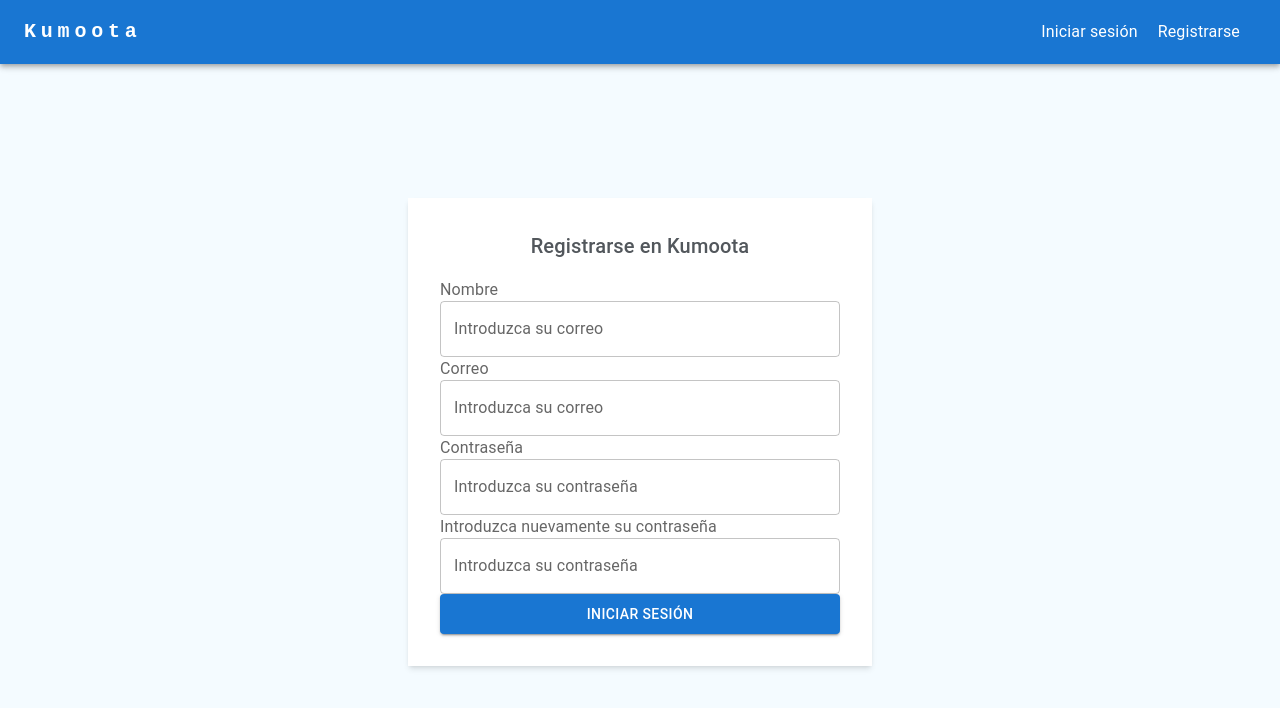
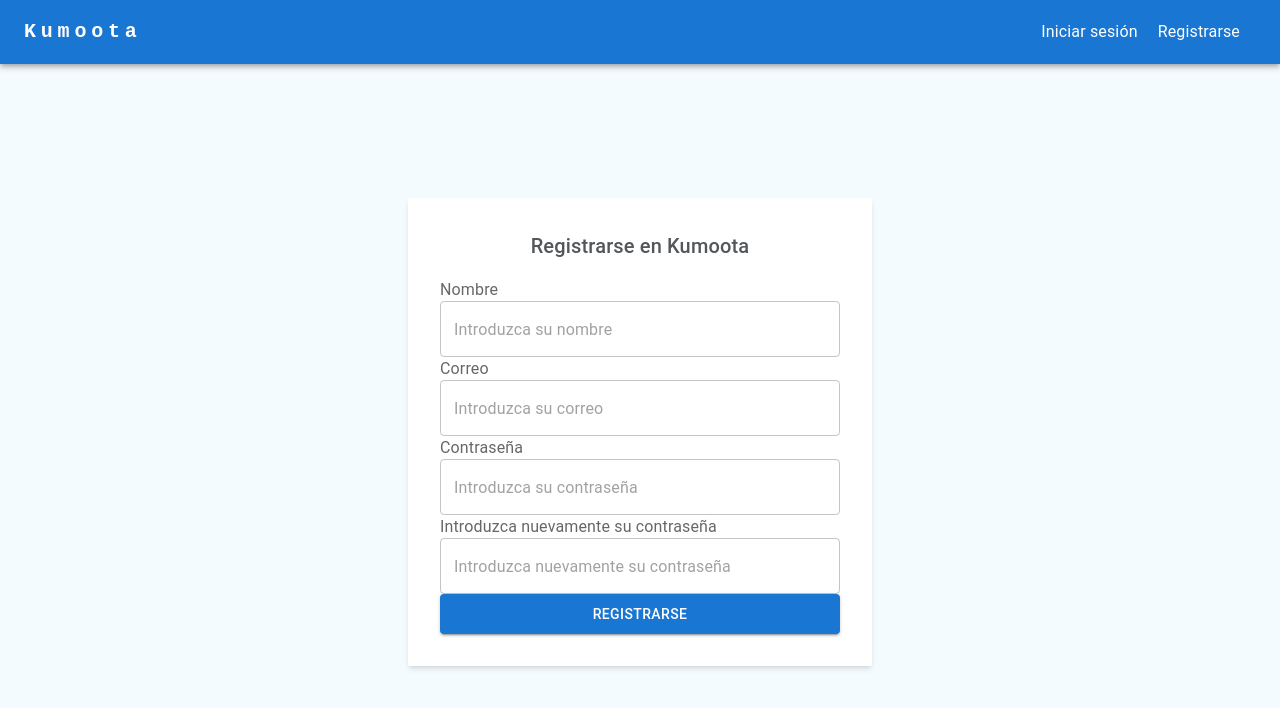
Before and after one commit to ipuhC/frontkumoota, a Next.js app: page /register in a window 1280 px wide. Shown: the top 708 px of the page. Built offline with nearby package versions, Linux system fonts and the light colour scheme; no server answers.

Commit message:
visual fix y json register

```diff
--- a/src/modules/Auth/widgets/Formregister.tsx
+++ b/src/modules/Auth/widgets/Formregister.tsx
@@ -22,52 +22,52 @@ export const RegisterForm = () => {
 
   // });
 
-  // formulario
-  // const formik = useFormik({
-  //   initialValues: {
-  //     email: '',
-  //     password: '',
-  //   },
-  //   // validationSchema: userSchema,
-  //   onSubmit: (values) => {
-  //     // alert('pepep')
-  //     alert(JSON.stringify(values, null, 2))
-  //   },
-  // })
+  const formik = useFormik({
+    initialValues: {
+      name: '',
+      email: '',
+      password: '',
+      password_confirmation: '',
+    },
+    // validationSchema: userSchema,
+    onSubmit: (values) => {
+      // alert('pepep')
+      alert(JSON.stringify(values, null, 2))
+    },
+  })
 
   return (
-    // <form onSubmit={formik.handleSubmit} className={styles.formLogin}>
-    <form className={styles.formLogin}>
+    <form onSubmit={formik.handleSubmit} className={styles.formLogin}>
       <InputLabel htmlFor="email">Nombre</InputLabel>
       <TextField
-        id="email"
-        // value={formik.values.email}
+        id="name"
+        value={formik.values.name}
         type={'text'}
         fullWidth
-        placeholder="Introduzca su correo"
-        label="Introduzca su correo"
+        placeholder="Introduzca su nombre"
+        // label="Introduzca su nombre"
         className={styles.inputsText}
-        // onChange={formik.handleChange}
+        onChange={formik.handleChange}
       />
       <InputLabel htmlFor="password">Correo</InputLabel>
       <TextField
         id="email"
-        // value={formik.values.email}
+        value={formik.values.email}
         type={'text'}
         fullWidth
         placeholder="Introduzca su correo"
-        label="Introduzca su correo"
+        // label="Introduzca su correo"
         className={styles.inputsText}
-        // onChange={formik.handleChange}
+        onChange={formik.handleChange}
       />
       <InputLabel htmlFor="password">Contraseña</InputLabel>
       <TextField
         id="password"
-        // value={formik.values.password}
+        value={formik.values.password}
         type={'password'}
         fullWidth
         placeholder="Introduzca su contraseña"
-        label="Introduzca su contraseña"
+        // label="Introduzca su contraseña"
         className={styles.inputsText}
         // onChange={formik.handleChange}
       />
@@ -75,14 +75,14 @@ export const RegisterForm = () => {
         Introduzca nuevamente su contraseña
       </InputLabel>
       <TextField
-        id="password"
-        // value={formik.values.password}
+        id="password_confirmation"
+        value={formik.values.password_confirmation}
         type={'password'}
         fullWidth
-        placeholder="Introduzca su contraseña"
-        label="Introduzca su contraseña"
+        placeholder="Introduzca nuevamente su contraseña"
+        // label="Introduzca nuevamente su contraseña"
         className={styles.inputsText}
-        // onChange={formik.handleChange}
+        onChange={formik.handleChange}
       />
       <Button
         variant="contained"
@@ -90,7 +90,7 @@ export const RegisterForm = () => {
         // endIcon={<LoginIcon />}
         type="submit"
       >
-        Iniciar Sesión
+        Registrarse
       </Button>
     </form>
   )
```
Also changed, not shown: src/modules/Auth/widgets/Formlogin.tsx (+19 -9 lines).
